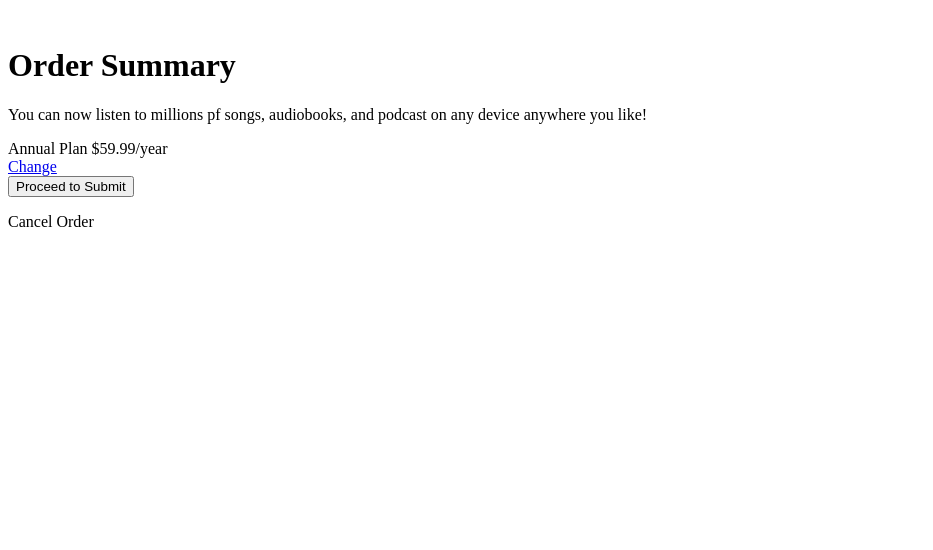
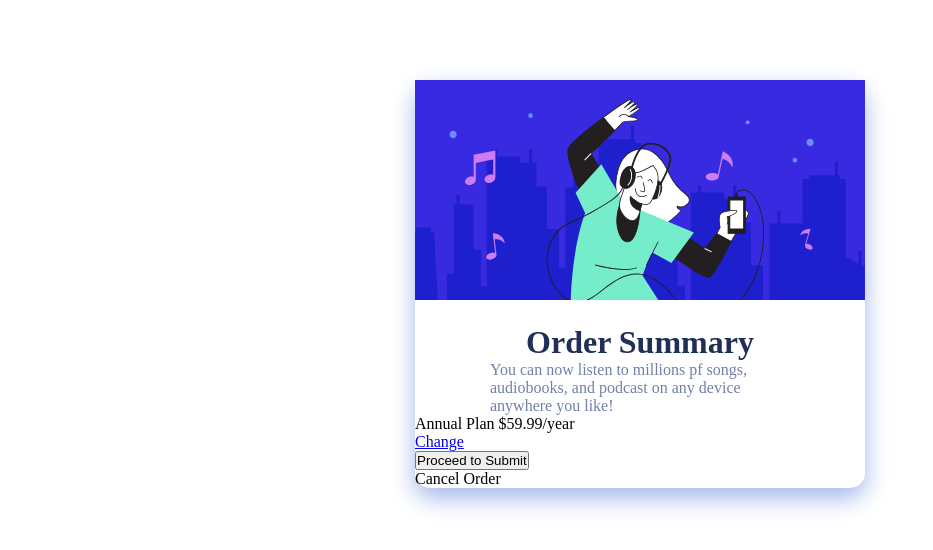
Before and after one commit to Mercysticks/Order-summary-Component, a plain HTML site: page index.html in a window 1280 px wide. Shown: the whole page, without its empty margins (0-933 px from the left). Drawn offline with Linux system fonts and the light colour scheme.

Commit message:
add styles

```diff
--- a/index.html
+++ b/index.html
@@ -4,14 +4,16 @@
     <meta charset="UTF-8">
     <meta http-equiv="X-UA-Compatible" content="IE=edge">
     <meta name="viewport" content="width=device-width, initial-scale=1.0">
+    <link rel="icon" type="image/png" sizes="32x32" href="Asset/favicon-32x32.png">
+    <link rel ="stylesheet" href="index.css"/>
     <title>Order Summary</title>
 </head>
 <body>
     <div class="card">
-        <img src=""
-    </div>
+        <img src="Asset\illustration-hero.svg" alt="" class="card__image">
+
         <div class="card__text">
-        <h1 card__header>Order Summary</h1>
+            <h1 class="card__head">Order Summary</h1>
             <p class="card__desc">You can now listen to millions pf songs, audiobooks, and podcast on any device anywhere you like!</p>
             <div card__transparent>
                 <div class="card__icon"></div>
@@ -25,5 +27,7 @@
             <p class="card__cancel">Cancel Order</p>
         </div>
 
+    </div>
+
 </body>
 </html>
--- a/index.scss
+++ b/index.scss
@@ -0,0 +1,24 @@
+*{
+    margin:0;
+    padding:0;
+}
+.card{
+    margin: 0 auto;
+    max-width: 450px;
+    background-color:#fff;
+    margin-top:10vh;
+    box-shadow: 0 10px 25px hsl(223, 65%, 78%);
+    border-radius: 15px;
+}
+.card__head{
+    text-align: center;
+    font-weight: 600;
+    color: hsl(223,47%,23%);
+    margin-top: 20px;
+}
+.card__desc{
+    color:hsl(224, 23%, 55%);
+    margin: 0 auto;
+    width:300px;
+
+}
```
Also changed, not shown: index.css, 1 other file. Lines whose indentation alone changed are shown as unchanged.
